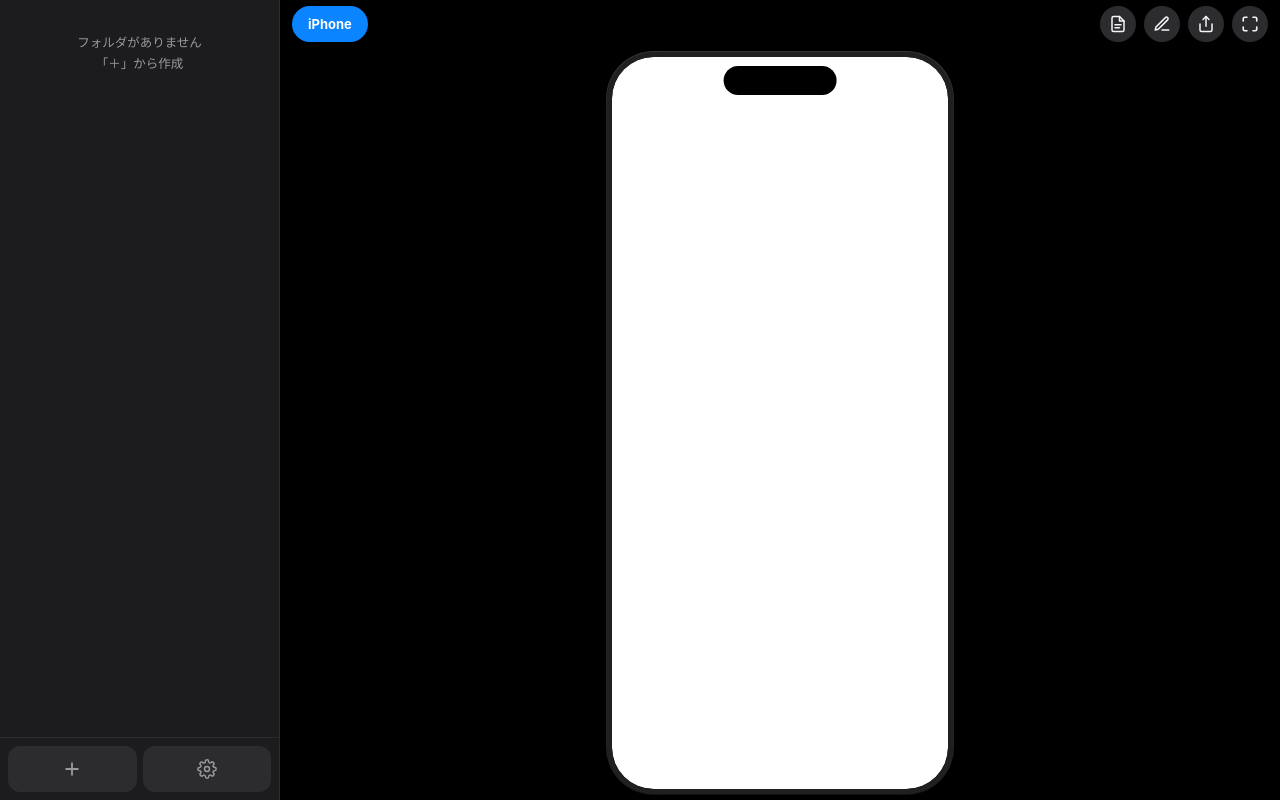
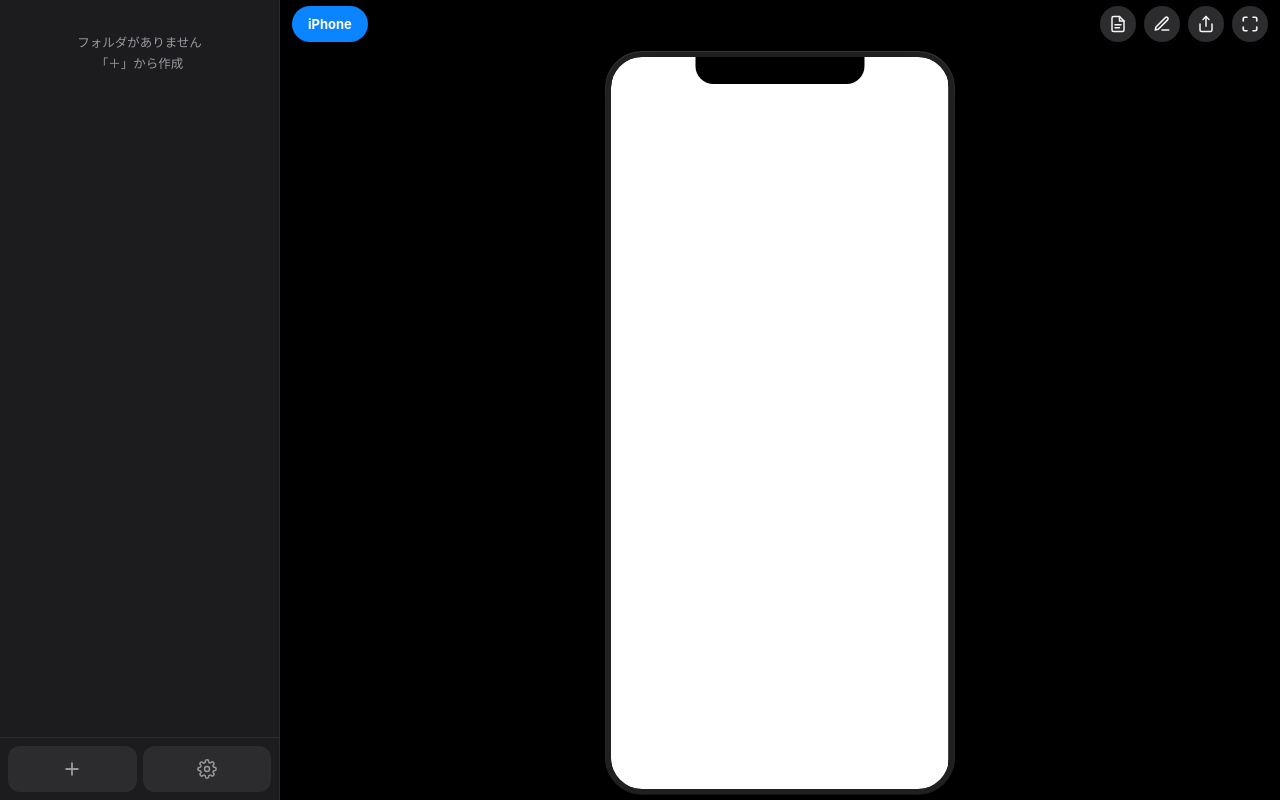
Before and after one commit to tkmms/MyApp, a plain HTML site: page index.html in a window 1280 px wide. Drawn offline with Linux system fonts and the light colour scheme.

Commit message:
Update index.html

```diff
--- a/index.html
+++ b/index.html
@@ -450,12 +450,13 @@ button:disabled{opacity:.4;pointer-events:none}
   padding:4px 8px 6px;
 }
 
+/* iPhone Xs mockup: 375×812 (19.5:9)、角丸は10.4% */
 .phone{
   position:relative;
-  width:300px;height:652px;
+  width:300px;height:650px;
   background:#000;
   border:6px solid #202023;
-  border-radius:48px;
+  border-radius:31px;
   overflow:hidden;
   box-shadow:0 14px 40px #000,0 0 0 1px #444;
   flex:0 0 auto;
@@ -463,20 +464,21 @@ button:disabled{opacity:.4;pointer-events:none}
 .phone-viewport{
   position:absolute;inset:0;
   overflow:hidden;
-  border-radius:42px;
+  border-radius:25px;
   background:#000;
 }
 .phone-viewport iframe{
   position:absolute;top:50%;left:50%;
-  width:402px;height:874px;border:0;background:#000;color-scheme:dark;
+  width:375px;height:812px;border:0;background:#000;color-scheme:dark;
   transform-origin:center center;
-  margin-left:-201px;margin-top:-437px;
-}
-.island{
-  position:absolute;z-index:5;top:11px;left:50%;transform:translateX(-50%);
-  width:33.5%;
-  height:34px;
-  background:#000;border-radius:100px;pointer-events:none;
+  margin-left:-187.5px;margin-top:-406px;
+}
+/* iPhone Xs ノッチ（画面上端に接して下方向へ切り込む） */
+.notch{
+  position:absolute;z-index:5;top:0;left:50%;transform:translateX(-50%);
+  width:50%;
+  height:30px;
+  background:#000;border-radius:0 0 20px 20px;pointer-events:none;
 }
 .homebar{
   position:absolute;z-index:6;bottom:8px;left:50%;transform:translateX(-50%);
@@ -730,9 +732,9 @@ textarea:focus{border-color:var(--accent)}
 
     <div class="stage" id="stage">
       <div class="phone" id="phone">
-        <div class="island"></div>
+        <div class="notch"></div>
         <div class="phone-viewport">
-          <iframe id="framePhone" title="iPhone preview"
+          <iframe id="framePhone" title="iPhone Xs preview"
             sandbox="allow-scripts allow-forms allow-modals allow-popups allow-downloads allow-same-origin"></iframe>
         </div>
         <div class="homebar"></div>
@@ -873,7 +875,8 @@ textarea:focus{border-color:var(--accent)}
 
   const APP_NS_PREFIX = "__app:";
 
-  const PHONE_W = 402, PHONE_H = 874, PHONE_B = 6;
+  /* iPhone Xs: 375×812 (19.5:9) */
+  const PHONE_W = 375, PHONE_H = 812, PHONE_B = 6;
   const IPAD_W  = 1366, IPAD_H  = 1024, IPAD_B  = 12;
 
   const SB_BACK_DX          = 45;
@@ -1267,16 +1270,19 @@ textarea:focus{border-color:var(--accent)}
       phone.style.borderWidth = bw + "px";
       phone.style.width  = w.toFixed(2) + "px";
       phone.style.height = h.toFixed(2) + "px";
-      const rad = Math.max(16, w * 0.135);
+      /* iPhone Xs の角丸比率（39pt / 375pt ≒ 10.4%） */
+      const rad = Math.max(16, w * 0.104);
       phone.style.borderRadius = rad.toFixed(1) + "px";
       const vp = phone.querySelector(".phone-viewport");
       vp.style.borderRadius = Math.max(0, rad - bw - 1).toFixed(1) + "px";
 
-      const island = phone.querySelector(".island");
-      if(island){
-        island.style.height = Math.max(10, 34 * k).toFixed(2) + "px";
-        island.style.top    = Math.max(3, 11 * k).toFixed(2) + "px";
-        island.style.borderRadius = Math.max(6, 100 * k).toFixed(1) + "px";
+      /* iPhone Xs ノッチ（上端に接し、下方向へ角丸で切り込む） */
+      const notch = phone.querySelector(".notch");
+      if(notch){
+        const nh = Math.max(8, 30 * k);
+        const nr = Math.max(4, 20 * k);
+        notch.style.height = nh.toFixed(2) + "px";
+        notch.style.borderRadius = `0 0 ${nr.toFixed(1)}px ${nr.toFixed(1)}px`;
       }
       const homebar = phone.querySelector(".homebar");
       if(homebar){
@@ -1402,7 +1408,7 @@ textarea:focus{border-color:var(--accent)}
     frameIpad.srcdoc = html;
     updateMemoIndicator();
     requestAnimationFrame(resizeAllPreviews);
-    checkIframeRender(framePhone, "iPhone");
+    checkIframeRender(framePhone, "iPhone Xs");
     checkIframeRender(frameIpad, "iPad");
   }
 
```
